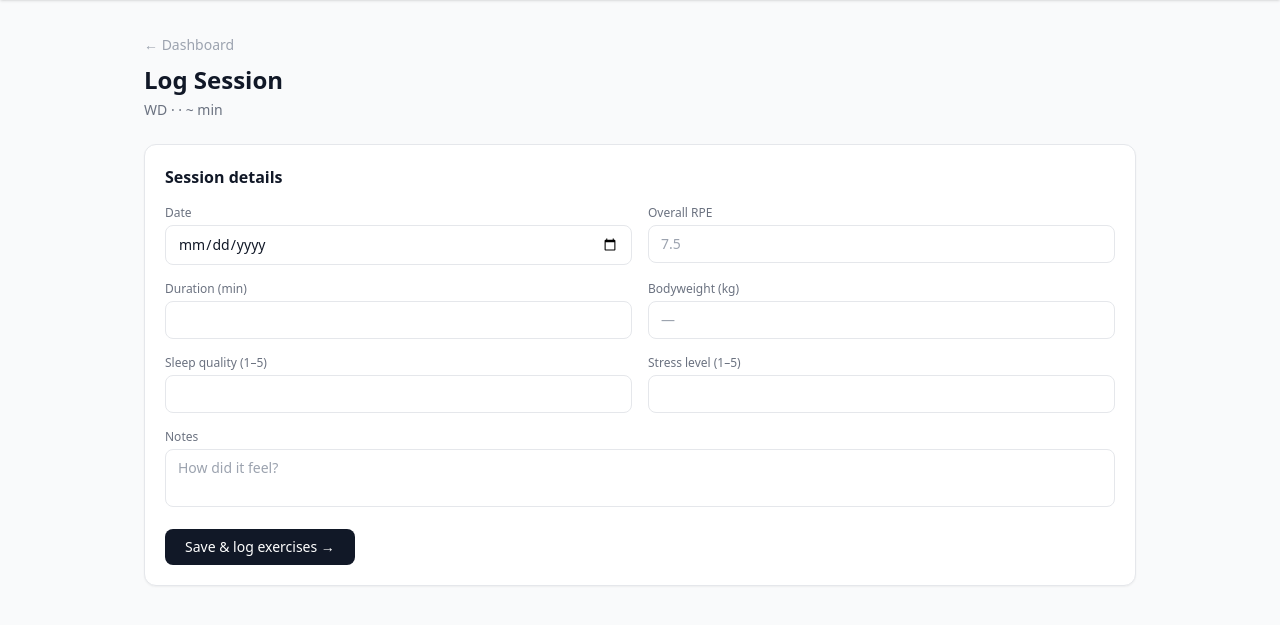
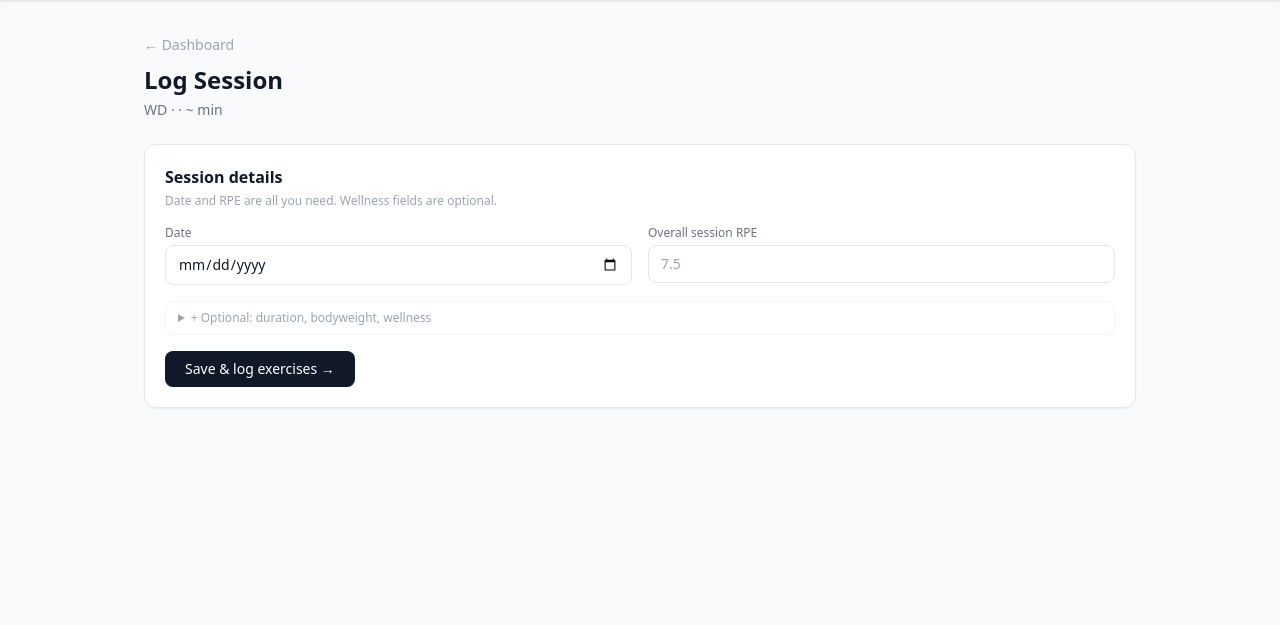
Before and after one commit to dcmshi/oly-program-generator, a Python web app: template oly-agent/web/templates/log_session.html in a window 1280 px wide. Shown: the part 52-677 px from the top of the page. Run offline with Jinja, Linux system fonts and the light colour scheme; the template is opened without the code that fills it, so the values that code supplies are empty; some libraries are stand-ins or nearby versions.

Commit message:
feat: streamline session logging UX — wellness fields collapsible, make rate visible, progress bar
- log_session.html: date + overall RPE are now the only required fields;
  duration, bodyweight, sleep quality, stress level, and notes moved into
  a collapsible optional section so athletes reach the exercise log faster
- exercise_log_section.html: make rate field now has an inline hint
  "(successful lifts — e.g. 80 = 4/5)" and a clearer technical notes label
- exercise_logged_row.html: make rate shown immediately after saving an
  exercise (red <75%, green otherwise); router passes make_rate to partial
- program.html: sessions-completed progress bar shown on active programs
  (counts training_logs entries vs total program_sessions)

Co-Authored-By: Claude Sonnet 4.6 <noreply@anthropic.com>

```diff
--- a/oly-agent/web/routers/log_session.py
+++ b/oly-agent/web/routers/log_session.py
@@ -100,9 +100,11 @@ async def submit_exercise_log(
     except Exception as e:
         logger.warning(f"Max promotion check failed (non-fatal): {e}")
 
+    make_rate_raw = form.get("make_rate", "")
     return templates.TemplateResponse("partials/exercise_logged_row.html", {
         "request": request,
         "exercise_name": exercise_name,
         "weight_kg": weight_kg_raw,
         "rpe": rpe,
+        "make_rate": make_rate_raw,
     })
--- a/oly-agent/web/templates/log_session.html
+++ b/oly-agent/web/templates/log_session.html
@@ -13,7 +13,8 @@
 <!-- Step 1: Session header -->
 {% if existing_log %}
   <div class="bg-green-50 border border-green-200 rounded-xl p-4 mb-6 text-sm text-green-800">
-    ✓ Session already logged (log_id={{ existing_log.id }}, RPE={{ existing_log.overall_rpe }})
+    ✓ Session logged ({{ existing_log.log_date }}{% if existing_log.overall_rpe %} · RPE {{ existing_log.overall_rpe }}{% endif %})
+    — exercises below are saved to your training history.
   </div>
   <!-- Show exercise section directly -->
   {% include "partials/exercise_log_section.html" %}
@@ -21,12 +22,16 @@
 {% else %}
   <div id="session-form-area">
     <div class="bg-white border border-gray-200 rounded-xl p-5 shadow-sm mb-6">
-      <h2 class="font-semibold mb-4">Session details</h2>
+      <h2 class="font-semibold mb-1">Session details</h2>
+      <p class="text-xs text-gray-400 mb-4">
+        Date and RPE are all you need. Wellness fields are optional.
+      </p>
       <form hx-post="/log/{{ session.id }}"
             hx-target="#session-form-area"
             hx-swap="outerHTML"
             class="space-y-4">
 
+        <!-- Core fields -->
         <div class="grid grid-cols-2 gap-4">
           <div>
             <label class="block text-xs text-gray-500 mb-1">Date</label>
@@ -34,10 +39,18 @@
                    class="w-full border border-gray-200 rounded-lg px-3 py-2 text-sm">
           </div>
           <div>
-            <label class="block text-xs text-gray-500 mb-1">Overall RPE</label>
+            <label class="block text-xs text-gray-500 mb-1">Overall session RPE</label>
             <input type="number" name="overall_rpe" min="1" max="10" step="0.5" placeholder="7.5"
                    class="w-full border border-gray-200 rounded-lg px-3 py-2 text-sm">
           </div>
+        </div>
+
+        <!-- Optional wellness fields -->
+        <details class="border border-gray-100 rounded-lg">
+          <summary class="cursor-pointer px-3 py-2 text-xs text-gray-400 hover:text-gray-600 select-none">
+            + Optional: duration, bodyweight, wellness
+          </summary>
+          <div class="px-3 pb-3 pt-2 grid grid-cols-2 gap-3">
             <div>
               <label class="block text-xs text-gray-500 mb-1">Duration (min)</label>
               <input type="number" name="duration" placeholder="{{ session.estimated_duration_minutes }}"
@@ -58,13 +71,13 @@
               <input type="number" name="stress_level" min="1" max="5"
                      class="w-full border border-gray-200 rounded-lg px-3 py-2 text-sm">
             </div>
-        </div>
-
-        <div>
+            <div class="col-span-2">
               <label class="block text-xs text-gray-500 mb-1">Notes</label>
               <textarea name="notes" rows="2" placeholder="How did it feel?"
                         class="w-full border border-gray-200 rounded-lg px-3 py-2 text-sm resize-none"></textarea>
             </div>
+          </div>
+        </details>
 
         <button type="submit"
                 class="bg-gray-900 text-white px-5 py-2 rounded-lg text-sm hover:bg-gray-700">
```
Also changed, not shown: oly-agent/web/templates/partials/exercise_log_section.html (+6 -3 lines), oly-agent/web/templates/partials/exercise_logged_row.html (+6 -1 lines), oly-agent/web/templates/program.html (+23 -0 lines). Lines whose indentation alone changed are shown as unchanged.
